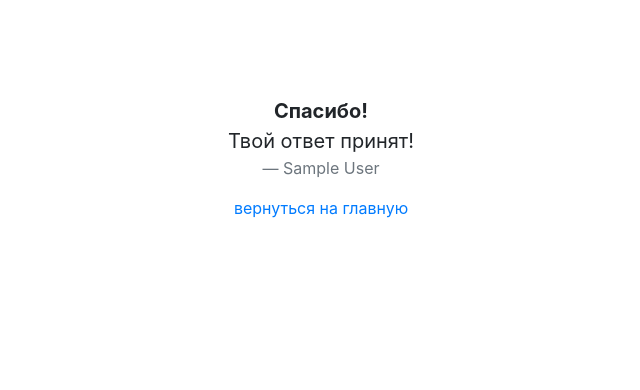
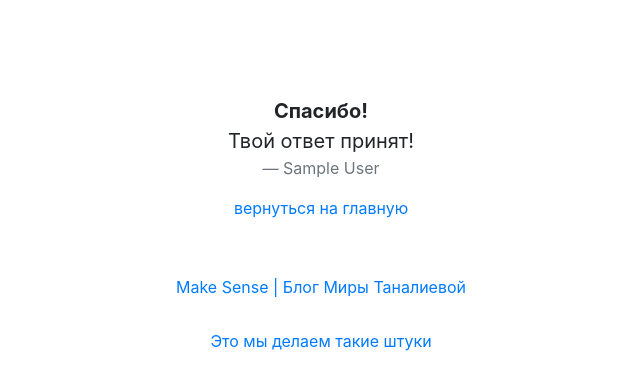
Before and after one commit to aiksu/mira, a Django app: page /answer/1/success/ in a window 1280 px wide. Shown: the top 390 px of the page, without its empty margins (319-959 px from the left). Run offline with Django 3.2, Linux system fonts and the light colour scheme; tables that the repository leaves empty hold one stand-in row (values such as "Sample post"); some libraries are stand-ins or nearby versions.

Commit message:
changes 23

```diff
--- a/templates/core/answer_success.html
+++ b/templates/core/answer_success.html
@@ -17,6 +17,24 @@
                     </div>
                 </div>
             </div>
+
+        </div>
+    </section>
+    <section>
+        <div class="container mt-5">
+            <div class="row justify-content-center">
+                <div class="col-12 col-lg-4 col-md-6">
+                    <p class="text-center"><a target="_blank" href="https://vk.com/imirata" class="btn btn-link">Make
+                        Sense | Блог Миры Таналиевой</a></p>
+                </div>
+
+            </div>
+            <div class="row justify-content-center">
+                <div class="col-12 col-lg-4 col-md-6">
+                    <p class="text-center"><a target="_blank" href="https://hardqode.com" class="btn btn-link">Это мы
+                        делаем такие штуки</a></p>
+                </div>
+            </div>
         </div>
     </section>
 
```
